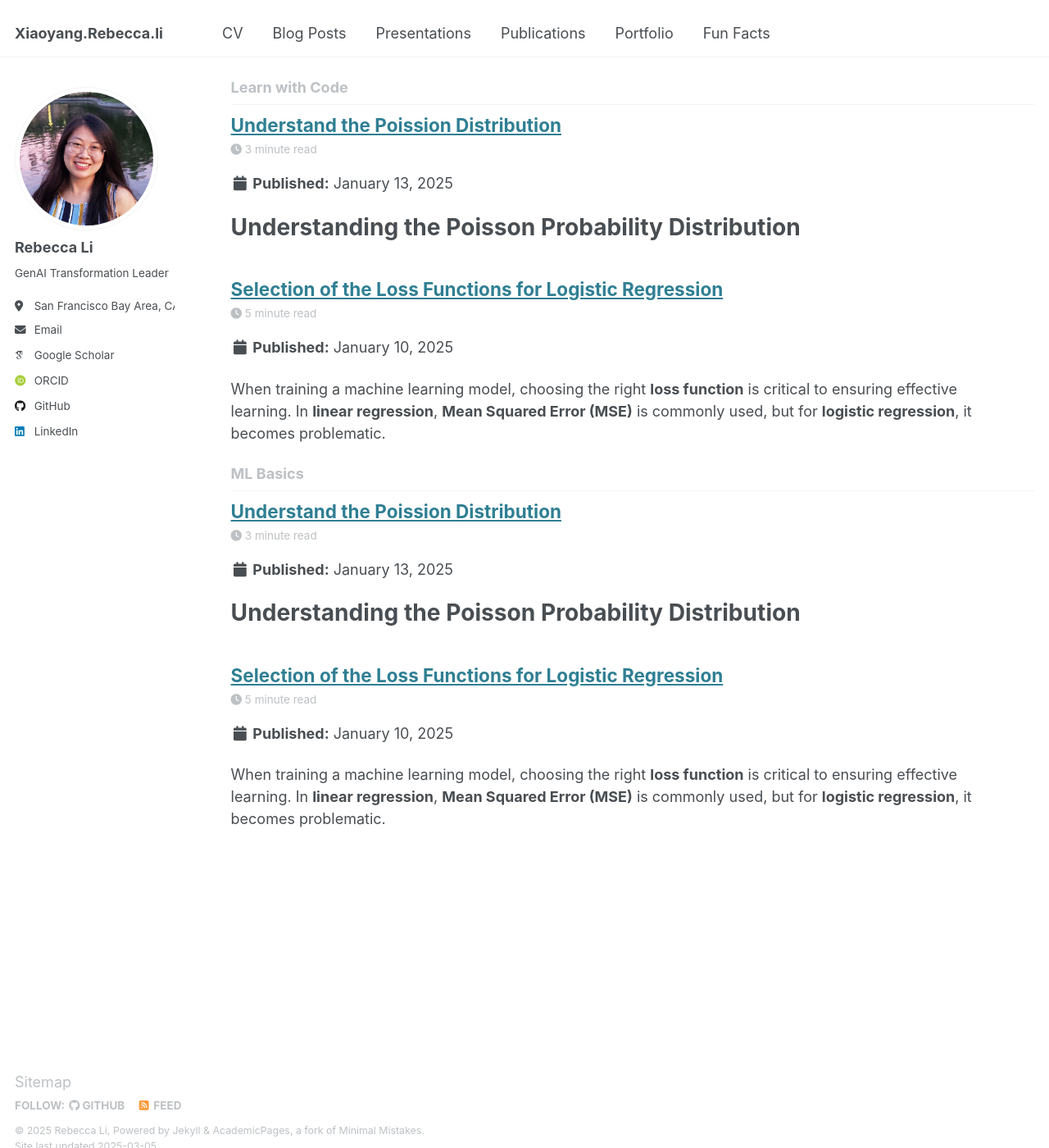
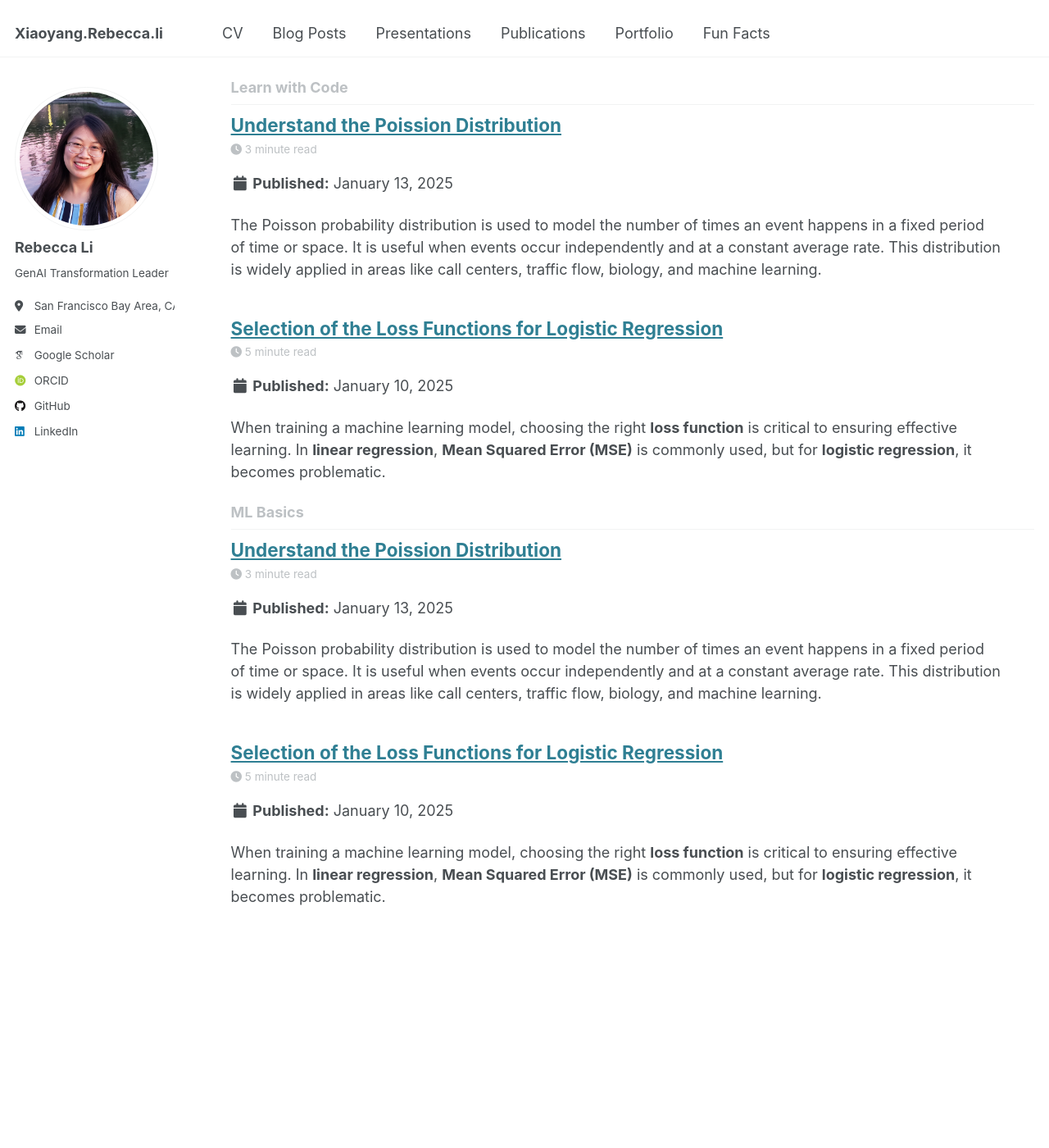
Before and after one commit to Xiaoyang-Rebecca/xiaoyang-rebecca.github.io, a Jekyll site: the page built from _pages/tag-archive.html, in a window 1280 px wide and 1400 px high, scrolled down 1346 px. Shown: the whole window at 82% size. Built offline with Jekyll 4.4.1, drawn with Linux system fonts in a browser that asks for light colours; some web fonts are replaced; some of the changed lines change nothing that is shown.

Commit message:
rm first tile

```diff
--- a/_posts/2025-01-13-blog-post-2.md
+++ b/_posts/2025-01-13-blog-post-2.md
@@ -6,9 +6,6 @@
   - ML Basics
   - Learn with Code
 ---
-# Understanding the Poisson Probability Distribution
-
-## Introduction
 
 The Poisson probability distribution is used to model the number of times an event happens in a fixed period of time or space. It is useful when events occur independently and at a constant average rate. This distribution is widely applied in areas like call centers, traffic flow, biology, and machine learning.
 
```
